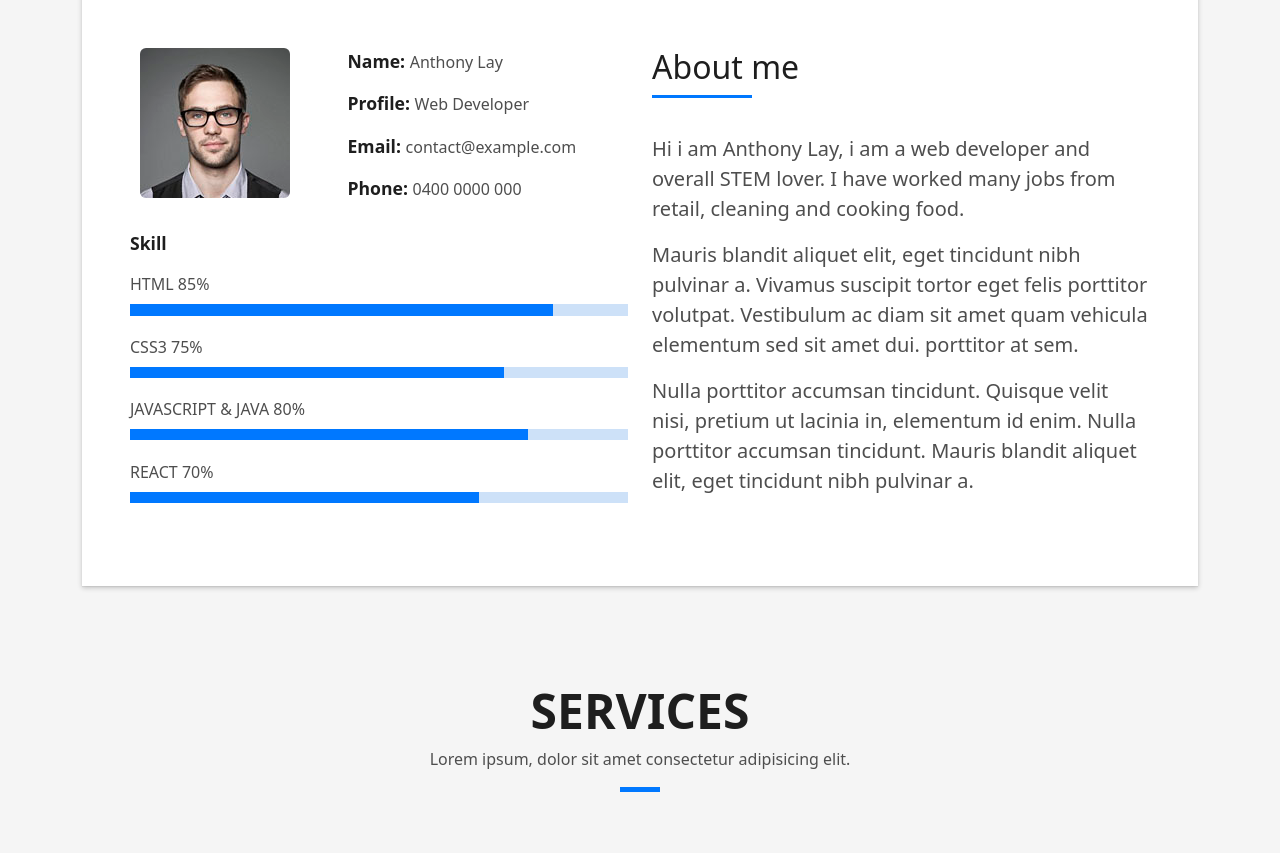
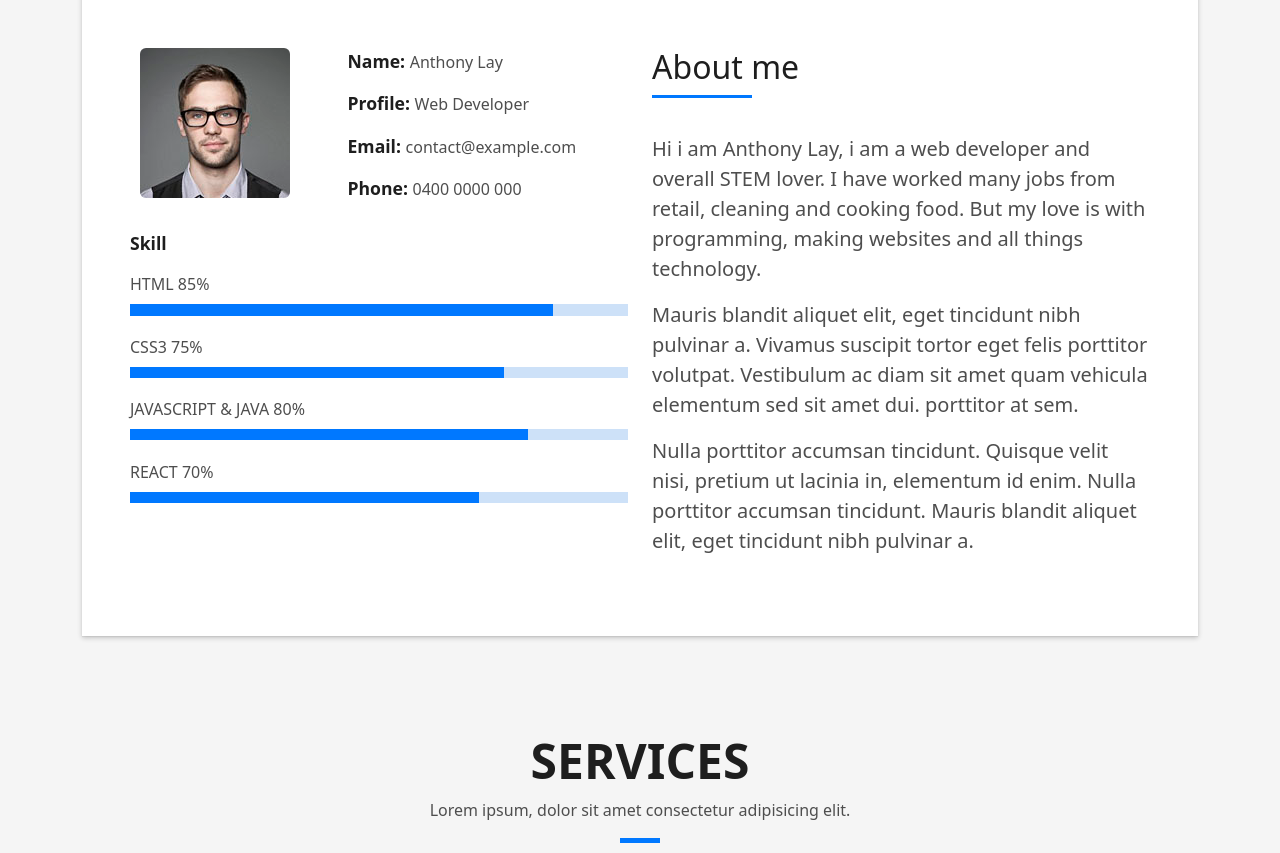
Before and after one commit to aklay1994/antholay.github.io, a plain HTML site: page index.html in a window 1280 px wide. Shown: the part 880-1733 px from the top of the page. Drawn offline with nearby package versions, Linux system fonts and the light colour scheme.

Commit message:
About Me - 2

```diff
--- a/index.html
+++ b/index.html
@@ -145,8 +145,7 @@
                     </div>
                     <p class="lead">
                       Hi i am Anthony Lay, i am a web developer and overall STEM lover. I have worked many jobs from retail,
-                      cleaning and cooking food.
-
+                      cleaning and cooking food. But my love is with programming, making websites and all things technology.
                     </p>
                     <p class="lead">
                       Mauris blandit aliquet elit, eget tincidunt nibh pulvinar a. Vivamus suscipit tortor eget felis
```
